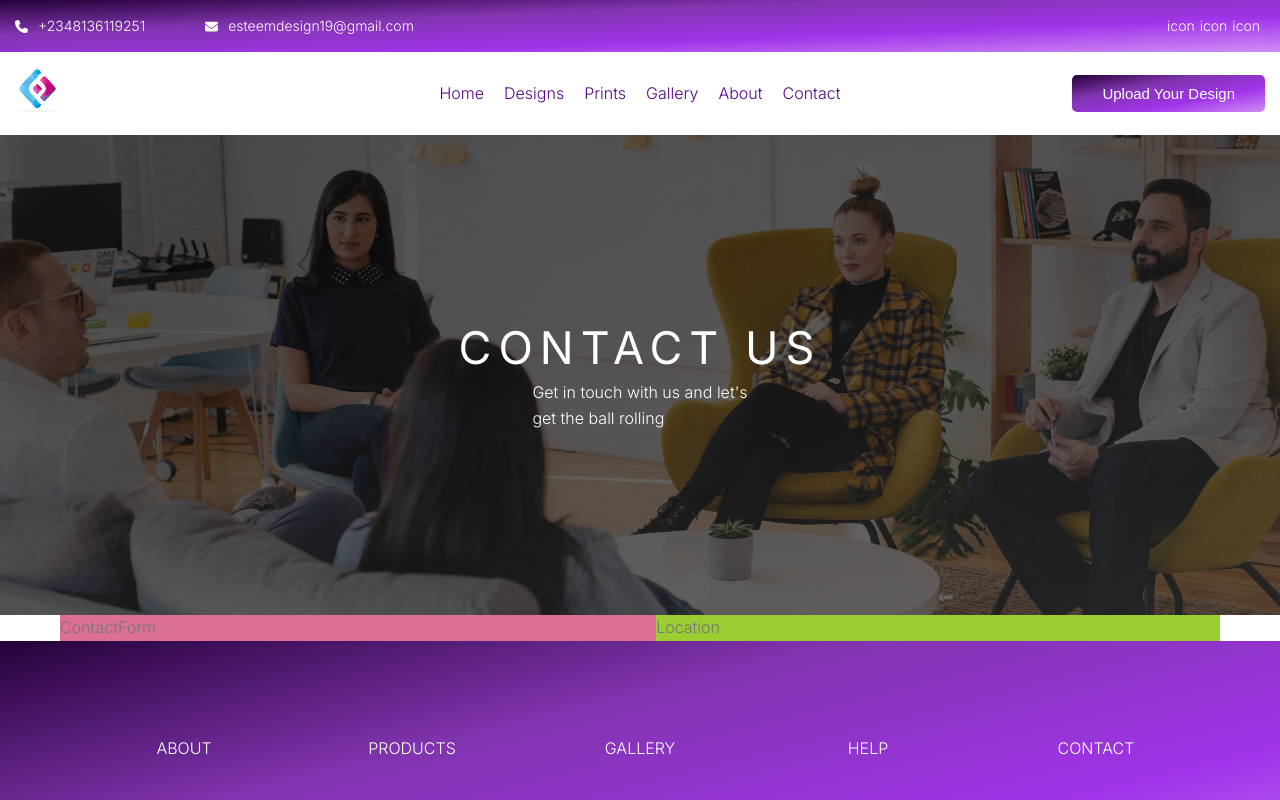
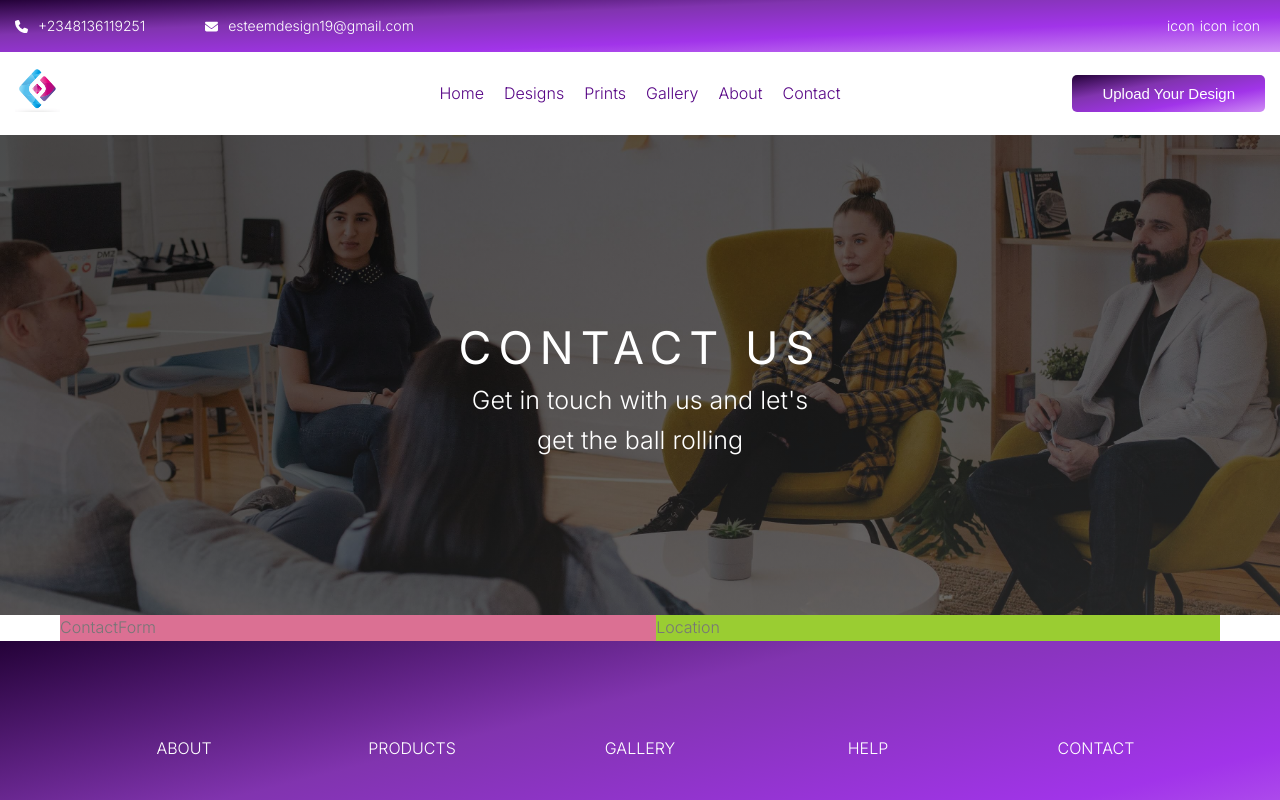
Before and after one commit to esteemayo/next-idesignx, a Next.js app: page /contact in a window 1280 px wide. Shown: the top 800 px of the page. Built offline with nearby package versions, Linux system fonts and the light colour scheme.

Commit message:
fix: add styling

```diff
--- a/src/components/hero/ContactHero.tsx
+++ b/src/components/hero/ContactHero.tsx
@@ -49,6 +49,9 @@ const Text = styled.p`
   grid-area: 3 / 2 / 4 / span 4;
   align-self: self-start;
   justify-self: center;
+
+  font-size: 2.5rem;
+  text-align: center;
 `;
 
 const Br = styled.br``;
```
